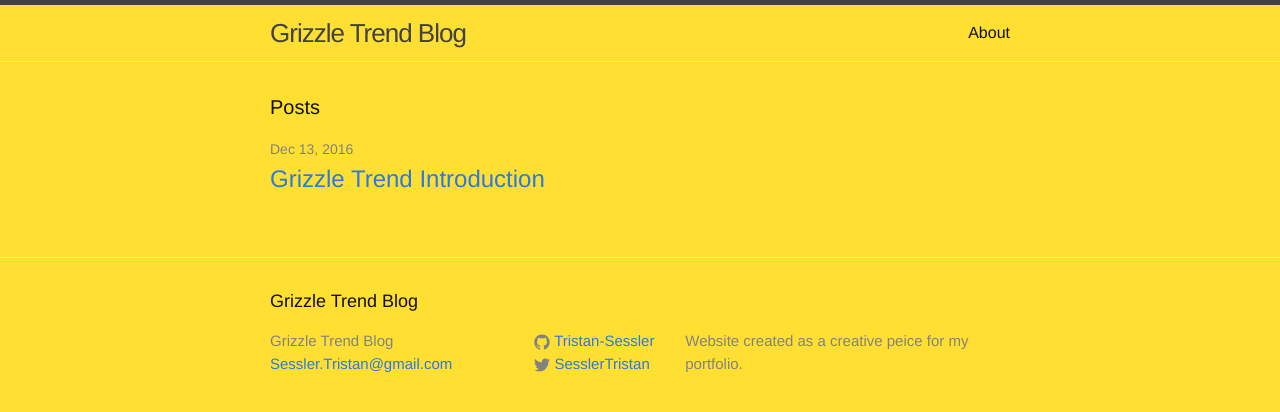
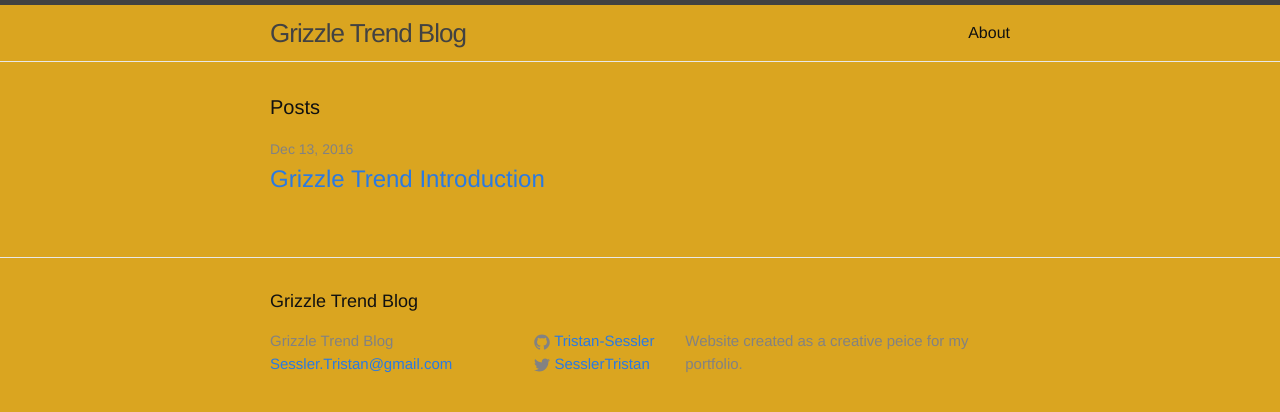
Before and after one commit to Tristan-Sessler/T1, a Jekyll site: the page built from index.html, in a window 1280 px wide. Shown: the top 412 px of the page. Built offline with Jekyll 4.4.1, drawn with Linux system fonts in a browser that asks for light colours.

Commit message:
Update main.scss

```diff
--- a/css/main.scss
+++ b/css/main.scss
@@ -15,7 +15,7 @@ $base-line-height: 1.5;
 $spacing-unit:     30px;
 
 $text-color:       #111;
-$background-color: #ffdf32;
+$background-color: #DAA520;
 $brand-color:      #2a7ae2;
 
 $grey-color:       #828282;
```
